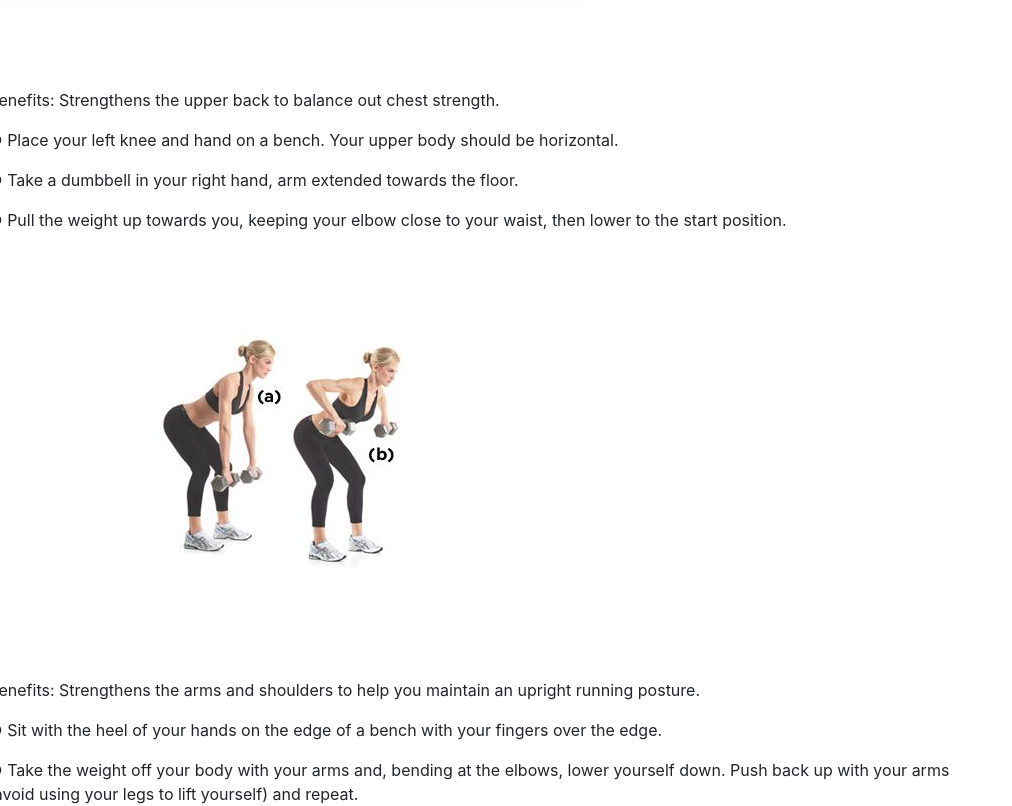
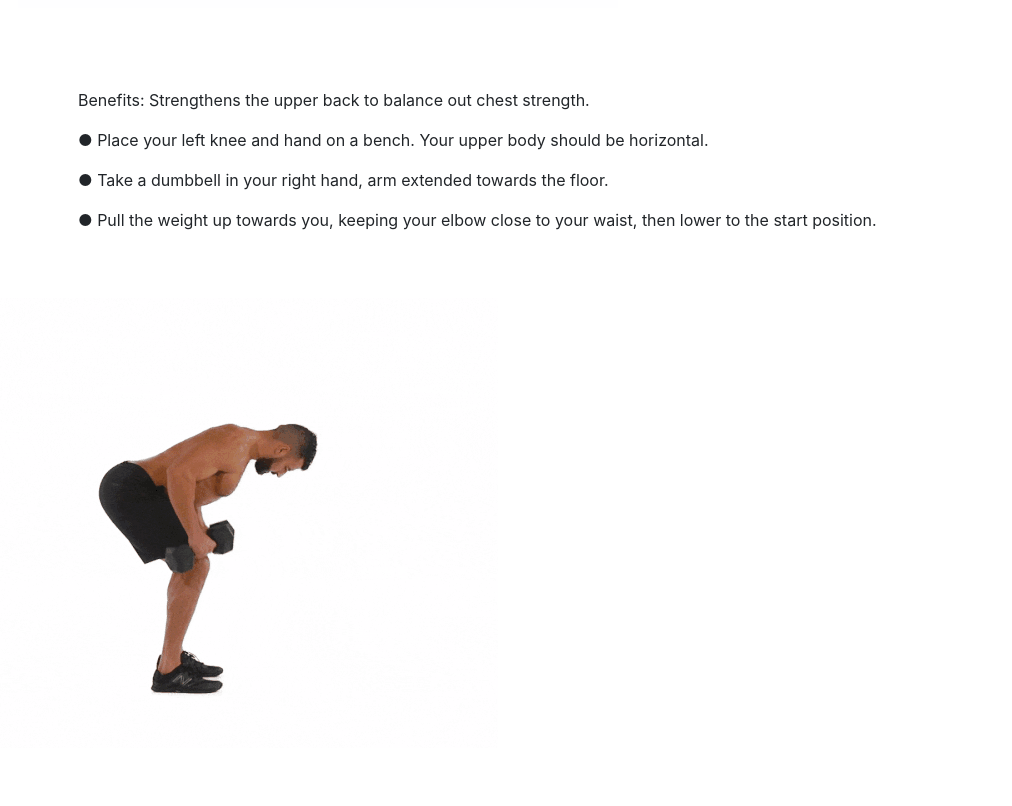
Before and after one commit to timmlaxton/Exercise_App, a React (Create React App) app: page /running in a window 1280 px wide. Shown: the part 1129-1935 px from the top of the page, without its empty margins (0-1012 px from the left). Built offline with nearby package versions, Linux system fonts and the light colour scheme.

Commit message:
dumb gif added

```diff
--- a/src/components/running.component.js
+++ b/src/components/running.component.js
@@ -2,7 +2,7 @@ import React, { Component } from 'react';
 import { DataTable, TableHeader } from 'react-mdl';
 import {Jumbotron, Button, Container} from 'reactstrap';
 import pushup from '../images/puss.gif'
-import dumbbell from '../images/dumbbellroow.jpg'
+import dumbbell from '../images/dumb.gif'
 import tricep from '../images/triceps.jpg'
 import stepup from '../images/stepups.jpg'
 import squat from '../images/squat.jpg'
--- a/src/index.css
+++ b/src/index.css
@@ -168,19 +168,19 @@ transition: all 0.4s ease 0s;
 
 .push-ups{
 position: relative;
-left: -100px;
+left: -70px;
 top: 0px;
 }
 
 .dumbell-row-text{
   position: relative;
   bottom: -80px;
-  right: 0px;
+  right: -60px;
 }
 
 .dumbbell-row{
   position: relative;
-  left: 150px;
+  left: -180px;
   top: 50px;
 
 }
```
Also changed, not shown: src/images/dumb.gif (added).
